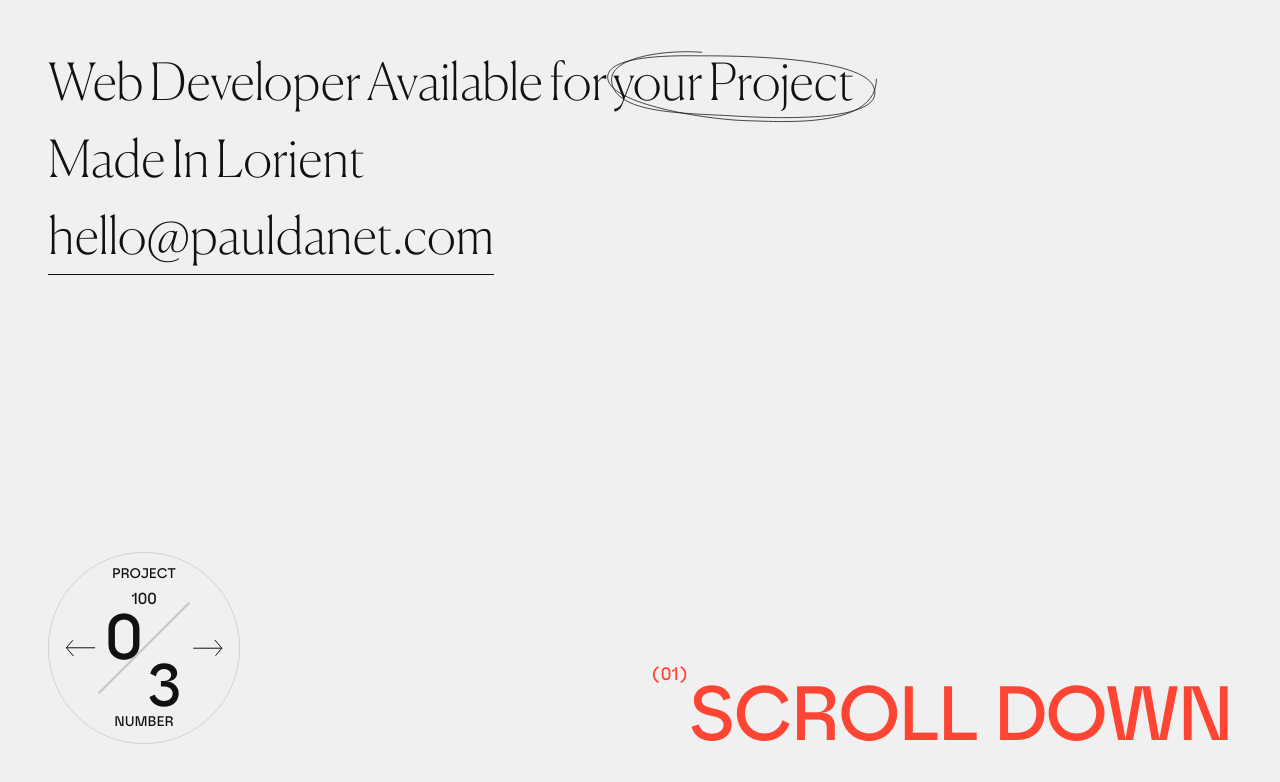
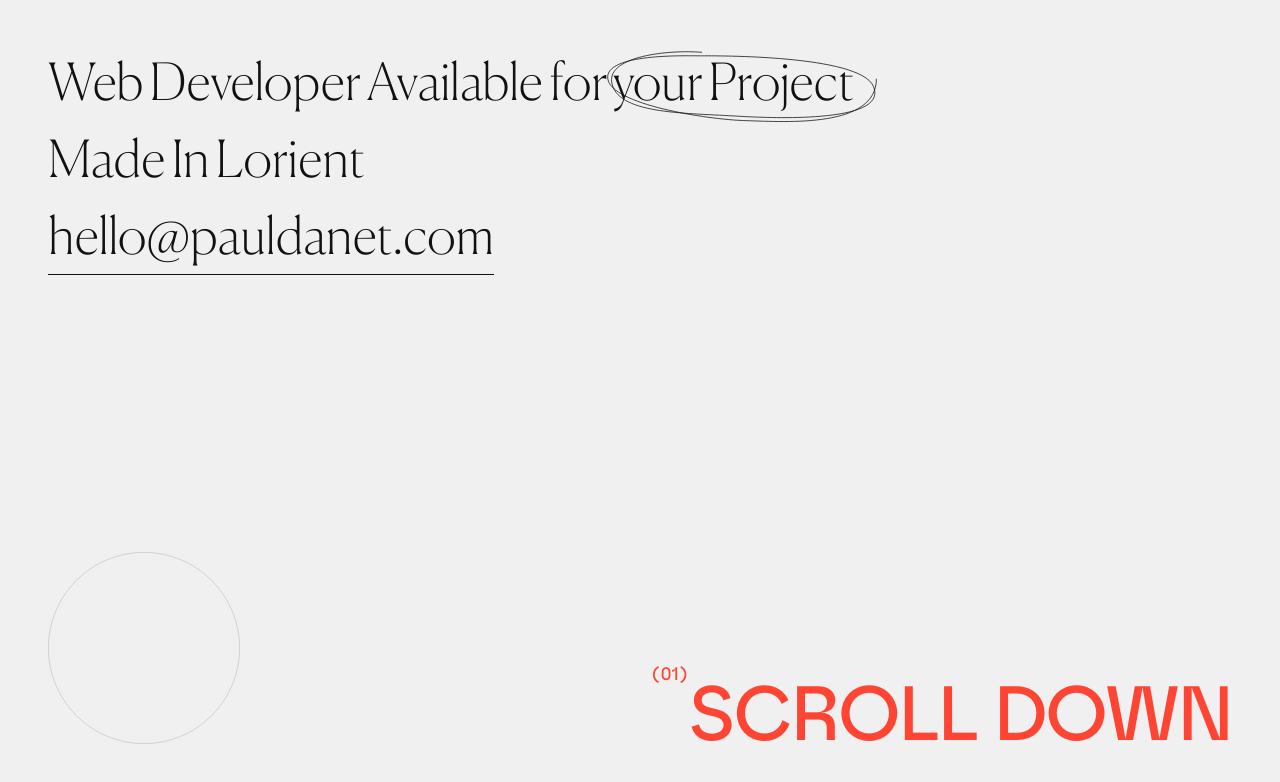
Before and after one commit to PaulDanet/project, a React (Vite) app: page / in a window 1280 px wide. Shown: the top 782 px of the page. Built offline with nearby package versions, Linux system fonts and the light colour scheme.

Commit message:
MAJ INTRO

```diff
--- a/src/components/Header.jsx
+++ b/src/components/Header.jsx
@@ -17,7 +17,7 @@ export default function Header() {
     gsap.to(".color-bg", {
       height: "0vh",
       duration: 1,
-      delay: 1,
+      delay: 4,
       ease: "power3.in",
     });
 
@@ -27,7 +27,7 @@ export default function Header() {
       duration: 2,
       ease: "power.out",
       onComplete: () => {
-        gsap.to(".first-name, .last-name", { color: "#111111" });
+        gsap.to(".first-name, .last-name", { delay: 3, color: "#111111" });
       },
     });
 
--- a/src/components/Main.jsx
+++ b/src/components/Main.jsx
@@ -28,7 +28,7 @@ export default function Main() {
         end: `+=${endValue}`,
         onUpdate: (self) => {
           const progress = self.progress.toFixed(2);
-          gsap.to(".pageNumber", {
+          gsap.to(".pageNumberTop", {
             yPercent: -100 * progress * (sections.length - 1),
           });
           gsap.to(".circle-progress", {
--- a/src/components/PageNumber.jsx
+++ b/src/components/PageNumber.jsx
@@ -7,29 +7,40 @@ gsap.registerPlugin(ScrollTrigger);
 export default function PageNumber() {
   useGSAP(() => {
     gsap.fromTo(
+      ".separateNumber",
+      { opacity: 0 },
+      {
+        opacity: 1,
+        delay: 7,
+      }
+    );
+
+    gsap.fromTo(
       ".circle-progress",
       { strokeDashoffset: 880 },
       {
         strokeDashoffset: 0,
-        duration: 3,
+        delay: 1,
+        duration: 2,
         ease: "power1.inOut",
       }
     );
 
-    gsap.to(".loadingText", {
+    gsap.to(".loadingNumber", {
       innerHTML: 100,
       snap: { innerHTML: 1 },
-      duration: 3,
+      delay: 1,
+      duration: 2,
       ease: "power1.inOut",
       onComplete: () => {
-        gsap.To(".loadingText", {
-          opacity: 1,
+        gsap.to(".loadingText", {
+          opacity: 0,
         });
       },
     });
 
     gsap.fromTo(
-      ".pageNumber",
+      ".pageNumberTop, .textTop",
       {
         y: "10vw",
         clipPath: "inset(0 0 100% 0)",
@@ -39,33 +50,85 @@ export default function PageNumber() {
         clipPath: "inset(0 0 0% 0)",
         opacity: 1,
         duration: 1,
+        delay: 8,
         ease: "power.out",
-        stagger: 0.1,
-        delay: 2,
+      }
+    );
+
+    gsap.fromTo(
+      ".pageNumberBottom, .textBottom",
+      {
+        y: "-10vw",
+        clipPath: "inset(100% 0 0 0)",
+      },
+      {
+        y: "0vw",
+        clipPath: "inset(0% 0 0 0)",
+        opacity: 1,
+        duration: 1,
+        delay: 8,
+        ease: "power.out",
+      }
+    );
+
+    gsap.fromTo(
+      ".arrowLeft",
+      {
+        x: "10vw",
+        clipPath: "inset(0 100% 0 0)",
+      },
+      {
+        x: "0vw",
+        clipPath: "inset(0 0% 0 0)",
+        opacity: 1,
+        duration: 1,
+        delay: 8,
+        ease: "power.out",
+      }
+    );
+
+    gsap.fromTo(
+      ".arrowRight",
+      {
+        x: "-10vw",
+        clipPath: "inset(0 0 0 100%)",
+      },
+      {
+        x: "0vw",
+        clipPath: "inset(0 0 0 0%)",
+        opacity: 1,
+        duration: 1,
+        delay: 8,
+        ease: "power.out",
       }
     );
   });
 
   return (
     <>
-      <div className="fixed bottom-12 left-12 font-['safiro'] z-30">
+      <div className="circlePageNumber fixed bottom-12 left-12 font-['safiro'] z-30">
+        <div className="loadingText absolute w-full flex justify-center top-1/2 left-1/2 -translate-x-1/2 -translate-y-1/2 text-[4rem] text-white ">
+          <span className="loadingNumber">0</span>
+          <span>%</span>
+        </div>
         <div className="uppercase text-center p-5 flex flex-col items-center justify-between w-[12rem] h-[13rem] relative">
-          <span className="text-sm">Project</span>
+          <span className="textTop text-sm">Page</span>
           <div>
-            <span className="relative loadingText">0</span>
             <div className="text-[4rem] leading-[0.8] mr-[2.5rem] overflow-hidden">
               <div className="w-20 h-[3.12rem] flex flex-col">
-                <span className="pageNumber">0</span>
-                <span className="pageNumber">1</span>
-                <span className="pageNumber">2</span>
-                <span className="pageNumber">3</span>
+                <span className="pageNumberTop">0</span>
+                <span className="pageNumberTop">1</span>
+                <span className="pageNumberTop">2</span>
+                <span className="pageNumberTop">3</span>
               </div>
             </div>
-            <span className="text-6xl leading-[0.8] block ml-[2.5rem]">3</span>
+            <span className="pageNumberBottom text-6xl leading-[0.8] block ml-[2.5rem]">
+              3
+            </span>
           </div>
-          <span className="text-sm font-extralight">Number</span>
-          <span className="absolute left-1/2 top-1/2 transform -translate-x-1/2 -translate-y-1/2 w-[8rem] h-[1px] -rotate-45 border border-[#9696967b]"></span>
-          <button className="absolute left-0 top-1/2 transform -translate-y-1/2 w-16 z-[2] cursor-pointer overflow-hidden">
+          <span className="textBottom text-sm font-extralight">Number</span>
+          <span className="separateNumber absolute left-1/2 top-1/2 transform -translate-x-1/2 -translate-y-1/2 w-[8rem] h-[1px] -rotate-45 border border-[#9696967b]"></span>
+          <button className="arrowLeft absolute left-0 top-1/2 transform -translate-y-1/2 w-16 z-[2] cursor-pointer overflow-hidden">
             <svg
               width="30"
               height="17"
@@ -83,10 +146,7 @@ export default function PageNumber() {
               ></path>
             </svg>
           </button>
-          <button
-            className="cta primary absolute right-0 top-1/2 transform -translate-y-1/2 w-16 z-[2] cursor-pointer overflow-hidden"
-            aria-label="Next project"
-          >
+          <button className="arrowRight absolute right-0 top-1/2 transform -translate-y-1/2 w-16 z-[2] cursor-pointer overflow-hidden">
             <svg
               width="30"
               height="17"
@@ -121,7 +181,7 @@ export default function PageNumber() {
               cx="140"
               cy="140"
               r="139.5"
-              className="circle-progress stroke-black [stroke-dasharray:880]  origin-center -rotate-[90deg]"
+              className="circle-progress stroke-white [stroke-dasharray:880]  origin-center -rotate-[90deg]"
             ></circle>
           </svg>
         </div>
```
